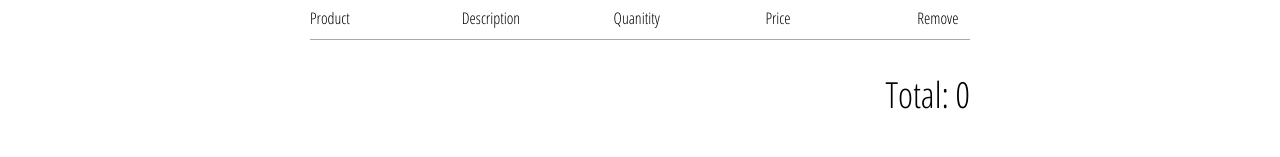
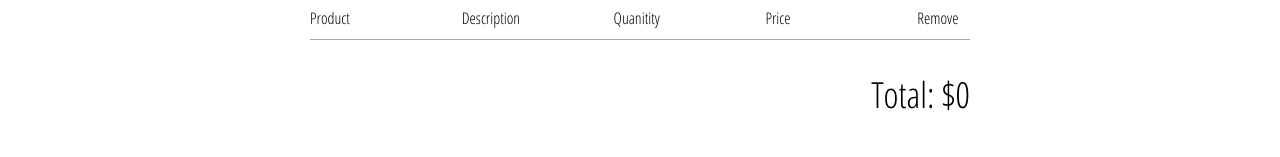
Before and after one commit to EmanuelMiron/crown-clothing, a React (Create React App) app: page /checkout in a window 1280 px wide. Shown: the part 143-300 px from the top of the page. Built offline with nearby package versions, Linux system fonts and the light colour scheme; the HTML template or start-up script is replaced by a standard one.

Commit message:
Vid 126 - Addded Total in checkout page

```diff
--- a/src/contexts/cart.context.jsx
+++ b/src/contexts/cart.context.jsx
@@ -45,12 +45,14 @@
   removeItemFromCart: () => {},
   clearItemFromCart: () => {},
   cartCount: 0,
+  cartTotal: 0,
 });
 
 export const CartProvider = ({ children }) => {
   const [isCartOpen, setIsCartOpen] = useState(false);
   const [cartItems, setCartItems] = useState([]);
   const [cartCount, setCartCount] = useState(0);
+  const [cartTotal, setCartTotal] = useState(0);
 
   useEffect(() => {
     const newCartCount = cartItems.reduce(
@@ -58,6 +60,14 @@
       0
     );
     setCartCount(newCartCount);
+  }, [cartItems]);
+
+  useEffect(() => {
+    const newCartTotal = cartItems.reduce(
+      (total, cartItem) => total + cartItem.quantity * cartItem.price,
+      0
+    );
+    setCartTotal(newCartTotal);
   }, [cartItems]);
 
   const addItemToCart = (productToAdd) => {
@@ -80,6 +90,7 @@
     clearItemFromCart,
     cartItems,
     cartCount,
+    cartTotal,
   };
 
   return <CartContext.Provider value={value}>{children}</CartContext.Provider>;
--- a/src/routes/checkout/checkout.component.jsx
+++ b/src/routes/checkout/checkout.component.jsx
@@ -6,7 +6,7 @@
 import "./checkout.styles.scss";
 
 const Checkout = () => {
-  const { cartItems } = useContext(CartContext);
+  const { cartItems,cartTotal } = useContext(CartContext);
 
   return (
     <div className="checkout-container">
@@ -30,7 +30,7 @@
       {cartItems.map((cartItem) => (
         <CheckoutItem key={cartItem.id} cartItem={cartItem} />
       ))}
-      <span className="total">Total: 0</span>
+      <span className="total">Total: ${cartTotal}</span>
     </div>
   );
 };
```
